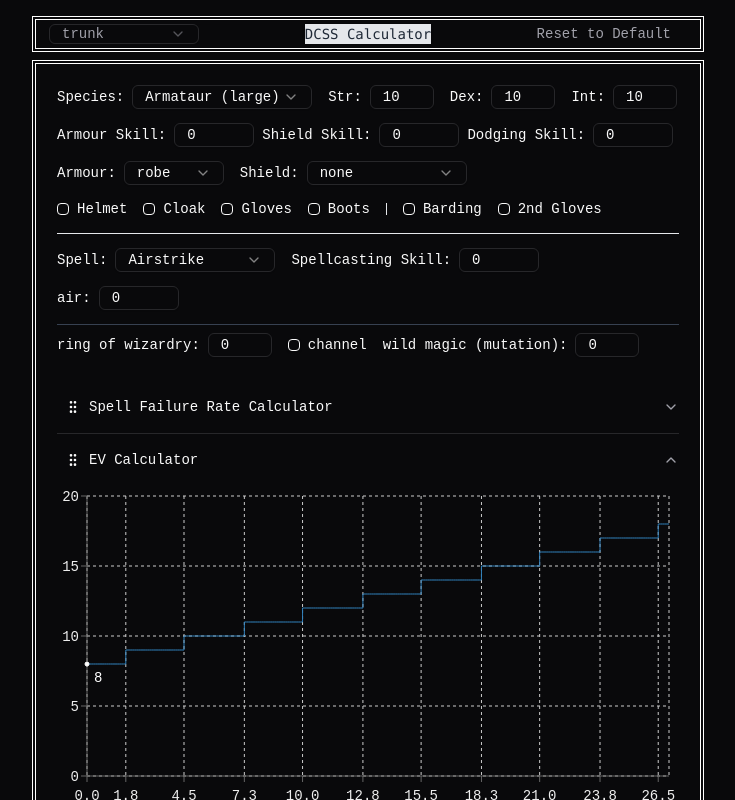
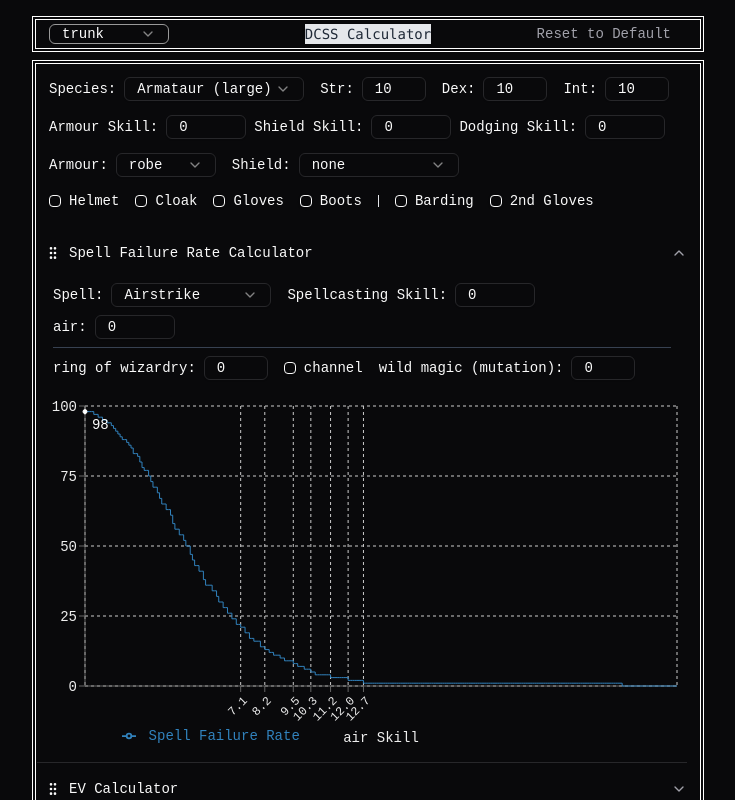
Before and after one commit to ktseo41/dcss-tools, a React (Vite) app: page / in a window 1280 px wide. Shown: the top 800 px of the page, without its empty margins (272-1007 px from the left). Built offline with nearby package versions, Linux system fonts and the light colour scheme.

Commit message:
feat: 스펠 설정을 차트 영역에 넣는다

```diff
--- a/src/App.tsx
+++ b/src/App.tsx
@@ -26,7 +26,7 @@ function App() {
               value={state.version}
               onValueChange={(value) => changeVersion(value as GameVersion)}
             >
-              <SelectTrigger className="h-5 w-[150px]">
+              <SelectTrigger className="h-5 w-[120px] border-[#999] text-white">
                 <SelectValue placeholder="Version" />
               </SelectTrigger>
               <SelectContent>
--- a/src/components/Calculator.tsx
+++ b/src/components/Calculator.tsx
@@ -10,7 +10,6 @@ import {
 } from "@/components/ui/select";
 import { Accordion } from "@/components/ui/accordion";
 import AttrInput from "@/components/AttrInput";
-import SpellModeHeader from "@/components/SpellModeHeader";
 import EVChart from "@/components/chart/EVChart";
 import ACChart from "@/components/chart/ACChart";
 import SHChart from "@/components/chart/SHChart";
@@ -88,7 +87,7 @@ const Calculator = <V extends GameVersion>({
     {
       id: "sf",
       title: "Spell Failure Rate Calculator",
-      content: <SFChart state={state} />,
+      content: <SFChart state={state} setState={setState} />,
     },
     {
       id: "ev",
@@ -261,7 +260,6 @@ const Calculator = <V extends GameVersion>({
             </Fragment>
           ))}
         </div>
-        <SpellModeHeader state={state} setState={setState} />
       </CardHeader>
       <CardContent>
         <Accordion
--- a/src/components/SpellModeHeader.tsx
+++ b/src/components/SpellModeHeader.tsx
@@ -24,8 +24,7 @@ const SpellModeHeader = <V extends GameVersion>({
   const spells = getSpellData<V>(state.version);
 
   return (
-    <>
-      <div className="h-px w-full bg-gray-200"></div>
+    <div className="flex flex-col gap-2 pl-2 pr-4 pb-4">
       <div className="flex flex-row gap-4 text-sm items-center flex-wrap flex-start">
         <div className="flex flex-row items-center gap-2">
           Spell:
@@ -114,7 +113,7 @@ const SpellModeHeader = <V extends GameVersion>({
           }
         />
       </div>
-    </>
+    </div>
   );
 };
 
--- a/src/components/chart/ACChart.tsx
+++ b/src/components/chart/ACChart.tsx
@@ -42,7 +42,7 @@ const ACChart = <V extends GameVersion>({ state }: ACChartProps<V>) => {
     <ResponsiveContainer className="mt-4" width="100%" height={350}>
       <LineChart
         data={acData}
-        margin={{ left: 0, right: 10, top: 10, bottom: 10 }}
+        margin={{ left: 10, right: 10, top: 10, bottom: 10 }}
       >
         <CartesianGrid strokeDasharray="3 3" />
         <XAxis
--- a/src/components/chart/EVChart.tsx
+++ b/src/components/chart/EVChart.tsx
@@ -33,7 +33,7 @@ const EVChart = <V extends GameVersion>({ state }: EVChartProps<V>) => {
     <ResponsiveContainer width="100%" height={350}>
       <LineChart
         data={data}
-        margin={{ left: 0, right: 10, top: 10, bottom: 10 }}
+        margin={{ left: 10, right: 10, top: 10, bottom: 10 }}
       >
         <CartesianGrid strokeDasharray="3 3" />
         <XAxis
--- a/src/components/chart/SFChart.tsx
+++ b/src/components/chart/SFChart.tsx
@@ -15,12 +15,17 @@ import { CalculatorState } from "@/hooks/useCalculatorState";
 import { calculateAvgSFData, calculateSFTicks } from "@/utils/calculatorUtils";
 import { getSpellSchools } from "@/utils/spellCalculation";
 import { GameVersion } from "@/types/game";
+import SpellModeHeader from "../SpellModeHeader";
 
 type SFChartProps<V extends GameVersion> = {
   state: CalculatorState<V>;
+  setState: React.Dispatch<React.SetStateAction<CalculatorState<V>>>;
 };
 
-const SFChart = <V extends GameVersion>({ state }: SFChartProps<V>) => {
+const SFChart = <V extends GameVersion>({
+  state,
+  setState,
+}: SFChartProps<V>) => {
   const [sfData, setSFData] = useState<ReturnType<typeof calculateAvgSFData>>(
     []
   );
@@ -35,10 +40,12 @@ const SFChart = <V extends GameVersion>({ state }: SFChartProps<V>) => {
   }, [state]);
 
   return (
+    <>
+      <SpellModeHeader state={state} setState={setState} />
       <ResponsiveContainer width="100%" height={350}>
         <LineChart
           data={sfData}
-        margin={{ left: 0, right: 10, top: 10, bottom: 10 }}
+          margin={{ left: 10, right: 10, top: 10, bottom: 10 }}
         >
           <CartesianGrid strokeDasharray="3 3" />
           <XAxis
@@ -64,7 +71,9 @@ const SFChart = <V extends GameVersion>({ state }: SFChartProps<V>) => {
             }}
             labelFormatter={(value) =>
               `${
-              spellSchools.length > 1 ? "Skill Average" : `${firstSchool} Skill`
+                spellSchools.length > 1
+                  ? "Skill Average"
+                  : `${firstSchool} Skill`
               }: ${value}`
             }
             wrapperStyle={{
@@ -110,6 +119,7 @@ const SFChart = <V extends GameVersion>({ state }: SFChartProps<V>) => {
           />
         </LineChart>
       </ResponsiveContainer>
+    </>
   );
 };
 
--- a/src/components/chart/SHChart.tsx
+++ b/src/components/chart/SHChart.tsx
@@ -33,7 +33,7 @@ const SHChart = <V extends GameVersion>({ state }: SHChartProps<V>) => {
     <ResponsiveContainer className="mt-4" width="100%" height={350}>
       <LineChart
         data={shData}
-        margin={{ left: 0, right: 10, top: 10, bottom: 10 }}
+        margin={{ left: 10, right: 10, top: 10, bottom: 10 }}
       >
         <CartesianGrid strokeDasharray="3 3" />
         <XAxis
--- a/src/components/chart/SkillDotRenderer.tsx
+++ b/src/components/chart/SkillDotRenderer.tsx
@@ -23,7 +23,7 @@ type RenderDotParams = {
   payload: ChartPayload;
 };
 
-const baseLeftPadding = 30;
+const baseLeftPadding = 40;
 const baseTopOffset = 310;
 const baseLeftOffset = 612;
 
--- a/src/components/ui/accordion.tsx
+++ b/src/components/ui/accordion.tsx
@@ -49,7 +49,7 @@ const AccordionContent = React.forwardRef<
     className="overflow-hidden text-sm data-[state=closed]:animate-accordion-up data-[state=open]:animate-accordion-down"
     {...props}
   >
-    <div className={cn("pb-4 pt-0", className)}>{children}</div>
+    <div className={cn("pb-4 pl-2 pt-1", className)}>{children}</div>
   </AccordionPrimitive.Content>
 ));
 AccordionContent.displayName = AccordionPrimitive.Content.displayName;
--- a/src/components/ui/card.tsx
+++ b/src/components/ui/card.tsx
@@ -24,7 +24,7 @@ const CardHeader = React.forwardRef<
 >(({ className, ...props }, ref) => (
   <div
     ref={ref}
-    className={cn("flex flex-col space-y-1.5 p-6", className)}
+    className={cn("flex flex-col space-y-1.5 p-4", className)}
     {...props}
   />
 ));
@@ -58,7 +58,7 @@ const CardContent = React.forwardRef<
   HTMLDivElement,
   React.HTMLAttributes<HTMLDivElement>
 >(({ className, ...props }, ref) => (
-  <div ref={ref} className={cn("p-6 pt-0", className)} {...props} />
+  <div ref={ref} className={cn("p-4 pl-1 pt-0", className)} {...props} />
 ));
 CardContent.displayName = "CardContent";
 
@@ -68,7 +68,7 @@ const CardFooter = React.forwardRef<
 >(({ className, ...props }, ref) => (
   <div
     ref={ref}
-    className={cn("flex items-center p-6 pt-0", className)}
+    className={cn("flex items-center p-4 pt-0", className)}
     {...props}
   />
 ));
--- a/src/hooks/useCalculatorState.ts
+++ b/src/hooks/useCalculatorState.ts
@@ -41,7 +41,7 @@ export interface CalculatorState<V extends GameVersion> {
 
 const defaultStateTrunk: CalculatorState<"trunk"> = {
   version: "trunk",
-  accordionValue: ["ev"],
+  accordionValue: ["sf"],
   accordionOrder: ["sf", "ev", "ac", "sh"],
   dexterity: 10,
   strength: 10,
@@ -81,7 +81,7 @@ const defaultStateTrunk: CalculatorState<"trunk"> = {
 
 const defaultState032: CalculatorState<"0.32"> = {
   version: "0.32",
-  accordionValue: ["ev"],
+  accordionValue: ["sf"],
   accordionOrder: ["sf", "ev", "ac", "sh"],
   dexterity: 10,
   strength: 10,
```
Lines whose indentation alone changed are shown as unchanged.
